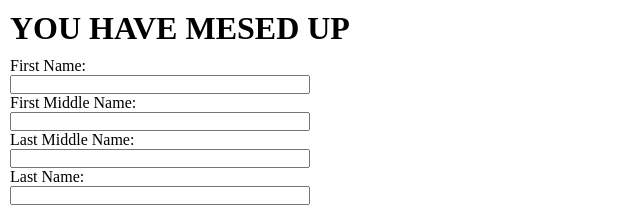
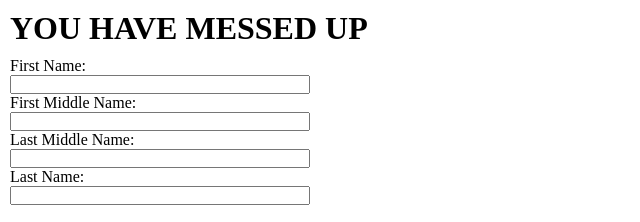
Before and after one commit to awesomeAnna24/angry_parent_simulator, a plain HTML site: page index.html in a window 1280 px wide. Shown: the top 222 px of the page, 0-640 px from the left. Drawn offline with Linux system fonts and the light colour scheme.

Commit message:
Modified a spelling mistake in h1

```diff
--- a/index.html
+++ b/index.html
@@ -11,7 +11,7 @@
 
 <body>
     <div class="main">
-        <h1>YOU HAVE MESED UP</h1>
+        <h1>YOU HAVE MESSED UP</h1>
         <section id="form-section">
             <form action="#">
                 <label for="name">First Name:</label>
```
